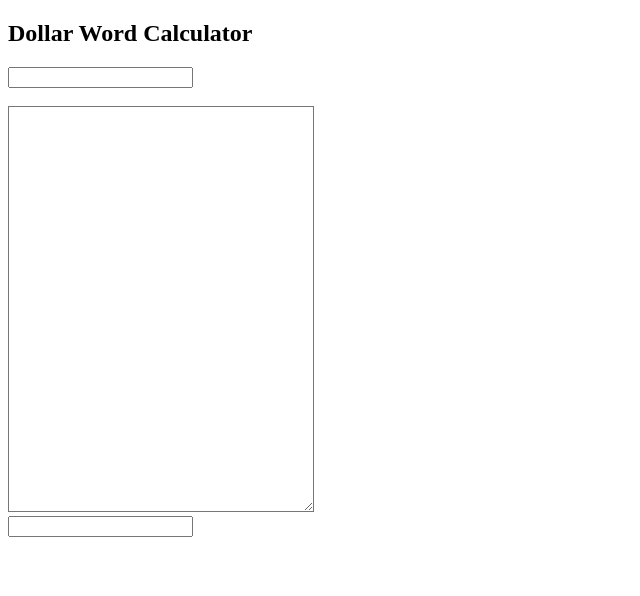
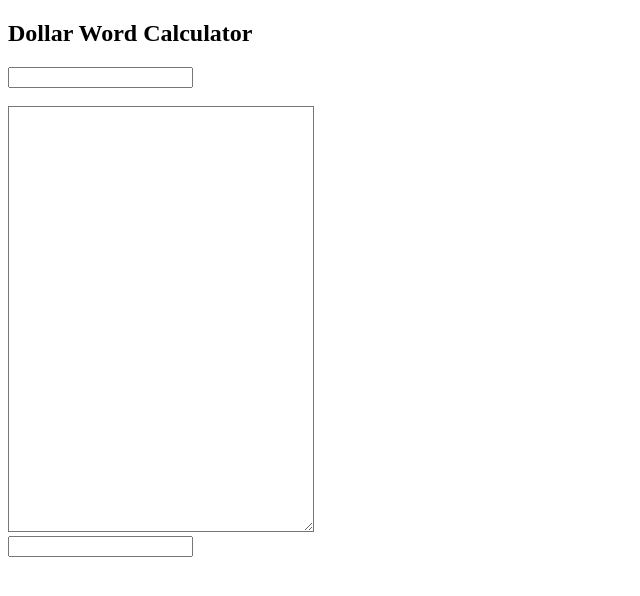
Before and after one commit to mebartsch/mebartsch.github.io, a Jekyll site: the page projects/Dollar-Word/index.html, which Jekyll copies as it is, in a window 1280 px wide. Shown: the top 596 px of the page, without its empty margins (0-640 px from the left). Built offline with Jekyll 4.4.1, drawn with Linux system fonts in a browser that asks for light colours.

Commit message:
Update index.html

```diff
--- a/projects/Dollar-Word/index.html
+++ b/projects/Dollar-Word/index.html
@@ -13,7 +13,7 @@
             textarea {
  	        background-color: white;
                 width: 300px;
-                height: 400px;
+                height: 420px;
  	        font size: 2em;
  	        font-weight: bold;
  	        font-family: Verdana, Arial, Helvetica, sans-serif;
```
